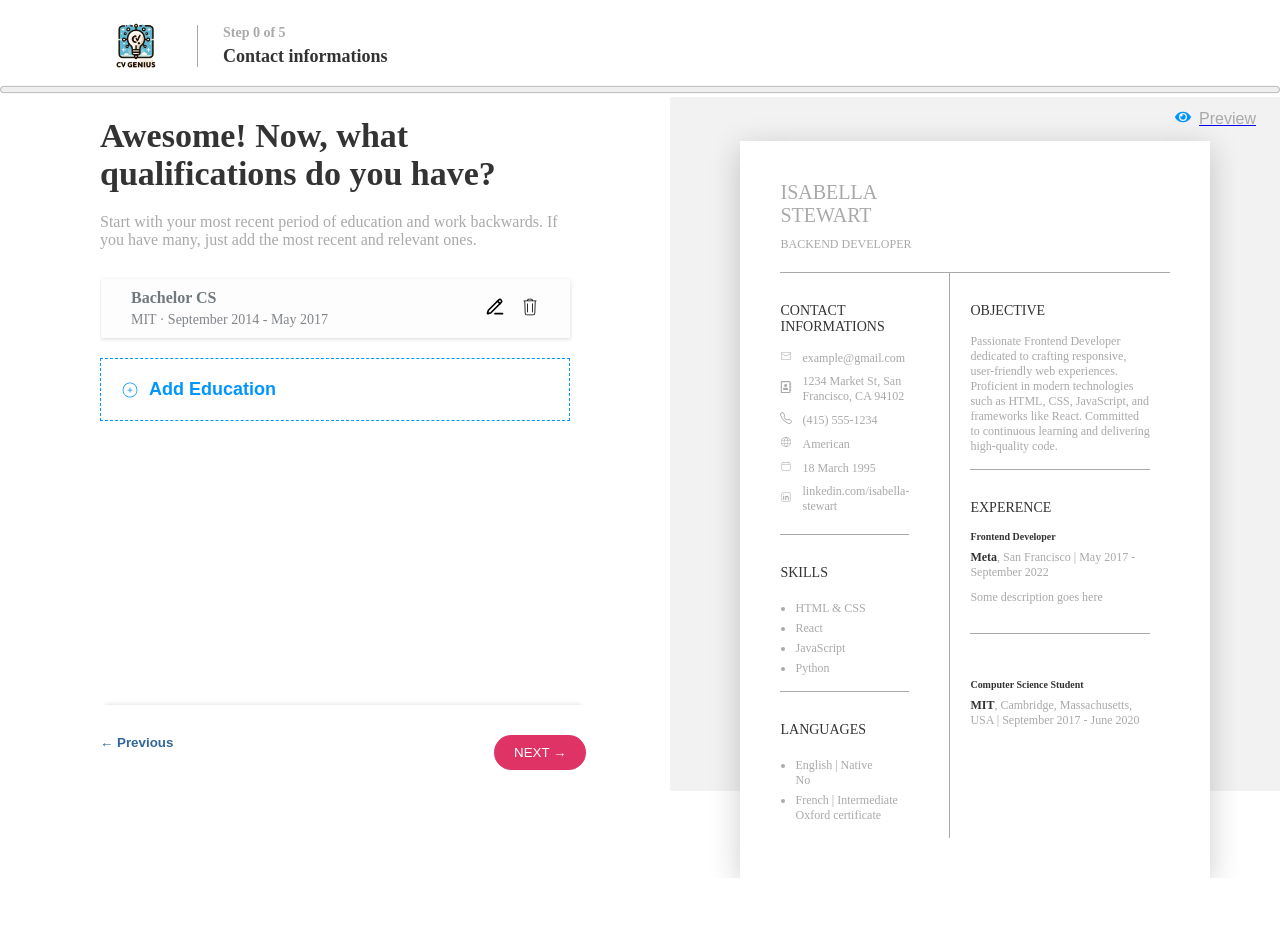
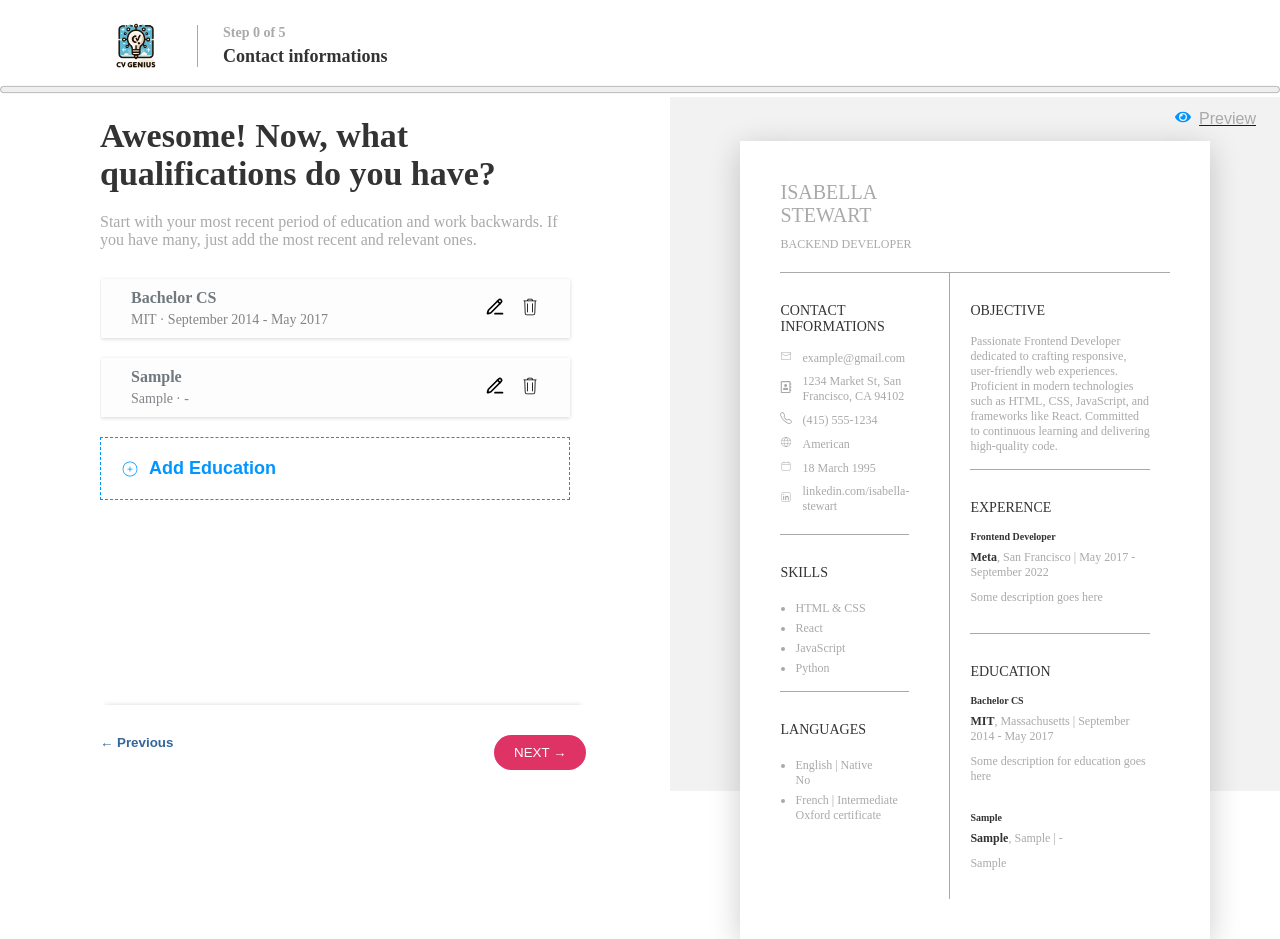
Before and after one commit to jovana623/cv-genius, a React (Vite) app: page /education in a window 1280 px wide. Both pictures are taken after typing "Sample", "Sample", "Sample", "Sample" into the empty fields and a click on the button "SAVE". Before the commit the page ends 878 px from the top, so only its background shows below. Built offline with nearby package versions, Linux system fonts and the light colour scheme.

Commit message:
Implemented hook form for adding and deleteing education

```diff
--- a/src/app/store.js
+++ b/src/app/store.js
@@ -1,12 +1,14 @@
 import { configureStore } from "@reduxjs/toolkit";
+import navigationReducer from "../features/navigation/navigationSlice";
 import contactReducer from "../features/contact/contactSlice";
-import navigationReducer from "../features/navigation/navigationSlice";
 import experienceReducer from "../features/experence/experienceSlice";
+import educationReducer from "../features/education/educationSlice";
 
 export const store = configureStore({
   reducer: {
     navigation: navigationReducer,
     contact: contactReducer,
     experience: experienceReducer,
+    education: educationReducer,
   },
 });
--- a/src/features/education/EducationForm.jsx
+++ b/src/features/education/EducationForm.jsx
@@ -3,6 +3,8 @@ import "../../styles/layout/FormLayout.scss";
 import ExpEduFormPattern from "../../ui/ExpEduFormPattern";
 import Tab from "../../ui/Tab";
 import AddFormContainer from "../../ui/AddFormContainer";
+import { useDispatch, useSelector } from "react-redux";
+import { addEducation, deleteEducation } from "./educationSlice";
 
 const fieldNames = [
   "Degree(s)",
@@ -11,22 +13,18 @@ const fieldNames = [
   "Description",
 ];
 
-export const initialEducation = [
-  {
-    title: "Bachelor CS",
-    subtitle: "MIT",
-    location: "Massachusetts",
-    startDate: "September 2014",
-    endDate: "May 2017",
-    description: "Some description for education goes here",
-  },
-];
-
 function EducationForm() {
   const [isFormVisible, setIsFormVisible] = useState(true);
+  const educationList = useSelector((state) => state.education);
+  const dispatch = useDispatch();
 
-  function handleFormSubmit() {
+  function handleFormSubmit(data) {
     setIsFormVisible(false);
+    dispatch(addEducation(data));
+  }
+
+  function handleDelete(id) {
+    dispatch(deleteEducation(id));
   }
 
   return (
@@ -45,8 +43,8 @@ function EducationForm() {
         />
       ) : (
         <div>
-          {initialEducation.map((education, index) => (
-            <Tab key={index} data={education} />
+          {educationList.map((education, index) => (
+            <Tab key={index} data={education} onDelete={handleDelete} />
           ))}
           <AddFormContainer onClick={() => setIsFormVisible(!isFormVisible)}>
             Education
--- a/src/features/education/EducationInformations.jsx
+++ b/src/features/education/EducationInformations.jsx
@@ -1,22 +1,14 @@
+import { useSelector } from "react-redux";
 import "../../styles/components/EducationInformations.scss";
 import InformationPattern from "../../ui/InformationPattern";
 
 function EducationInformations() {
-  const list = [
-    {
-      title: "Computer Science Student",
-      subtitle: "MIT",
-      location: "Cambridge, Massachusetts, USA",
-      startDate: "September 2017",
-      endDate: "June 2020",
-      description: " ",
-    },
-  ];
+  const educationList = useSelector((state) => state.education);
   return (
     <div className="education__container">
-      <h3 className="education__container--title">{name.toUpperCase()}</h3>
+      <h3 className="education__container--title">EDUCATION</h3>
       <div>
-        {list.map((item, index) => (
+        {educationList.map((item, index) => (
           <InformationPattern key={index} listItem={item} />
         ))}
       </div>
--- /dev/null
+++ b/src/features/education/educationSlice.js
@@ -0,0 +1,29 @@
+import { createSlice } from "@reduxjs/toolkit";
+
+const initialState = [
+  {
+    title: "Bachelor CS",
+    subtitle: "MIT",
+    location: "Massachusetts",
+    startDate: "September 2014",
+    endDate: "May 2017",
+    description: "Some description for education goes here",
+  },
+];
+
+const educationSlice = createSlice({
+  name: "education",
+  initialState,
+  reducers: {
+    addEducation(state, action) {
+      const newEducation = action.payload;
+      state.push(newEducation);
+    },
+    deleteEducation(state, action) {
+      return state.filter((education) => education.id !== action.payload);
+    },
+  },
+});
+
+export const { addEducation, deleteEducation } = educationSlice.actions;
+export default educationSlice.reducer;
--- a/src/features/experence/experienceSlice.js
+++ b/src/features/experence/experienceSlice.js
@@ -21,10 +21,7 @@ const experenceSlice = createSlice({
       state.push(newExperence);
     },
     deleteExperence(state, action) {
-      const experienceIdToDelete = action.payload;
-      return state.filter(
-        (experience) => experience.id !== experienceIdToDelete
-      );
+      return state.filter((experience) => experience.id !== action.payload);
     },
   },
 });
```
